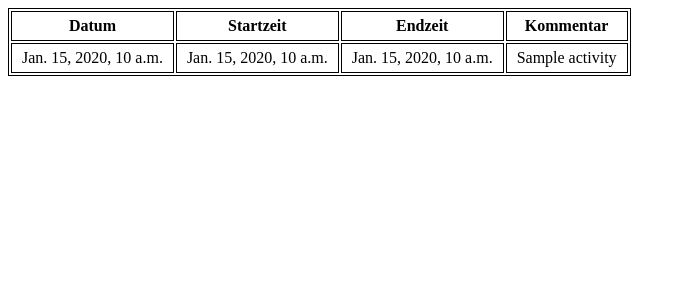
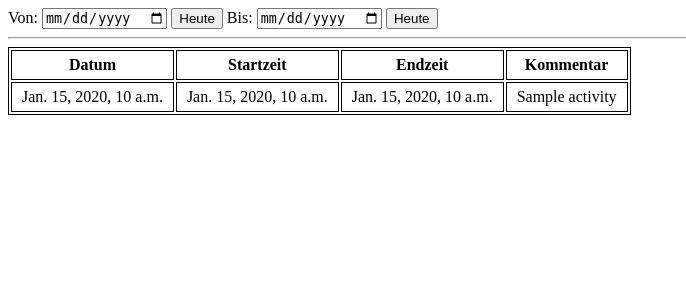
Before and after one commit to starspritechippy/asbn-django, a Django app: template liste/templates/liste/template.html in a window 1280 px wide. Shown: the top 300 px of the page, without its empty margins (0-686 px from the left). Run offline with Django 4.2, Linux system fonts and the light colour scheme; the template is opened without the code that fills it: most values are stand-ins (such as "Sample title", 1, 10 or a date in 2020).

Commit message:
anpassen templates

```diff
--- a/liste/templates/liste/template.html
+++ b/liste/templates/liste/template.html
@@ -15,10 +15,28 @@
             padding-bottom: 5px;
         }
     </style>
+    <script>
+        function todayISO() {
+            const d = new Date();
+            const iso = d.toISOString();
+            return iso.substring(0, iso.indexOf('T'))
+        }
+    </script>
 </head>
 
 <body>
     {% if asbn_list %}
+    <form action="">{% csrf_token %}
+        <label for="date_from">Von: </label>
+        <input type="date" id="date_from" name="date_from">
+        <button type="button" onclick="document.getElementById('date_from').value = todayISO()">Heute</button>
+
+        <label for="date_to">Bis: </label>
+        <input type="date" id="date_to" name="date_to">
+        <button type="button" onclick="document.getElementById('date_to').value = todayISO()">Heute</button>
+
+        <hr>
+    </form>
     <table>
         <tr>
             <th>Datum</th>
```
Also changed, not shown: formular/templates/formular/template.html (+8 -1 lines).
